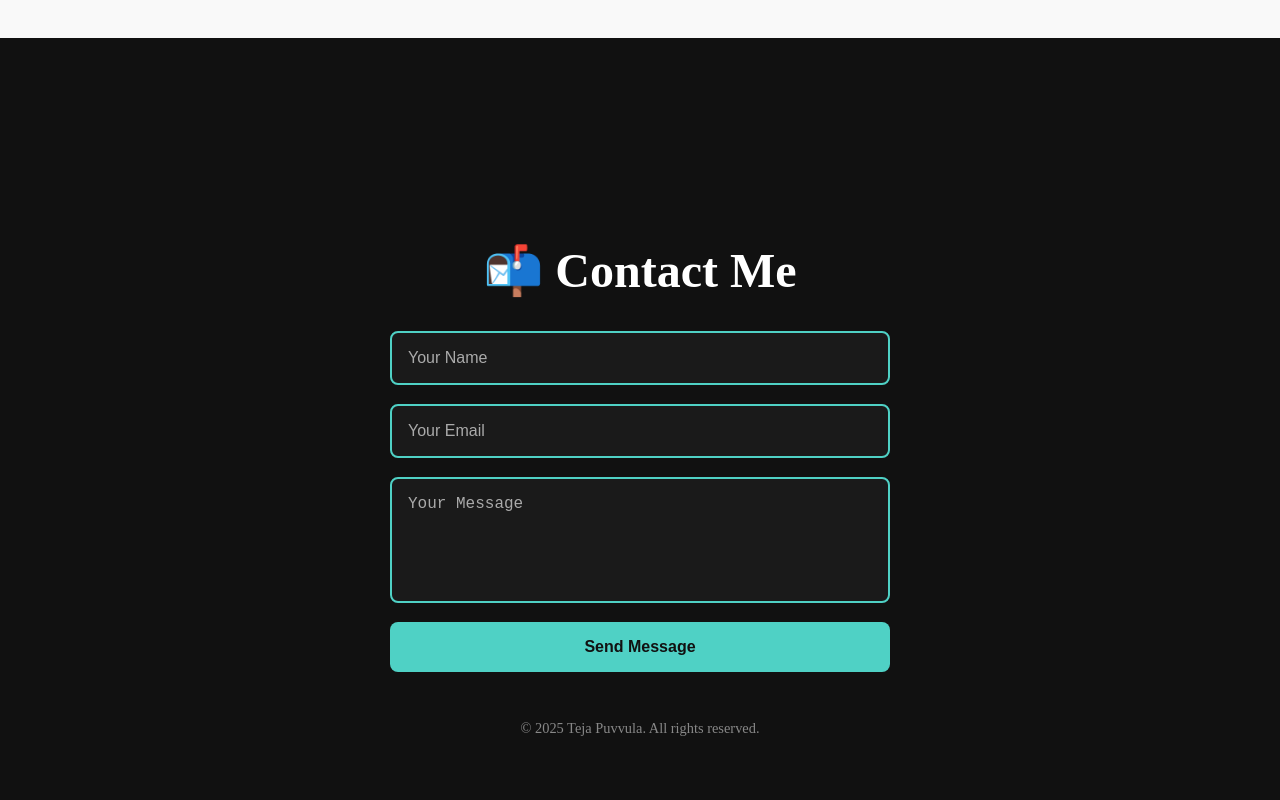
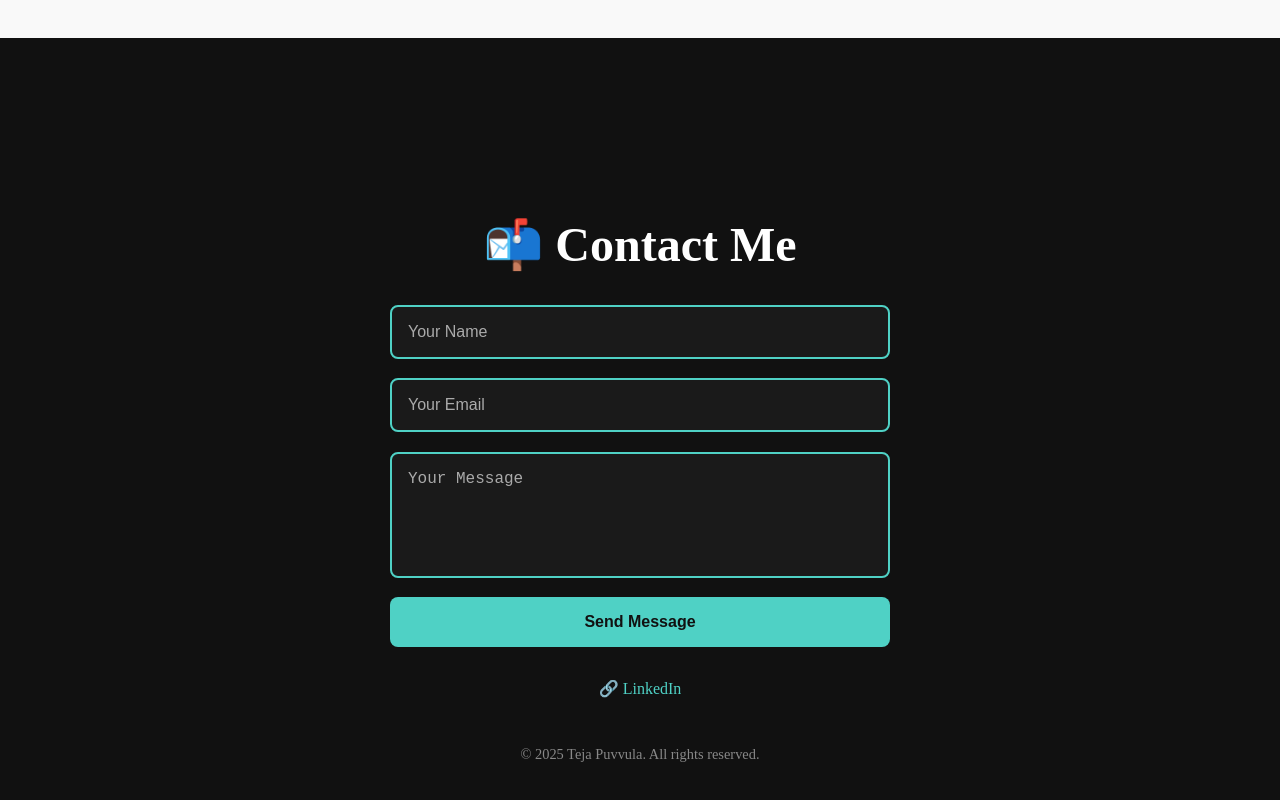
Before and after one commit to pteja1021/Portfolio, a React (Create React App) app: page / in a window 1280 px wide. Shown: the part 3486-4286 px from the top of the page. Built offline with nearby package versions, Linux system fonts and the light colour scheme; no server answers.

Commit message:
add linkedin

```diff
--- a/src/Sections/5-contactMe/index.jsx
+++ b/src/Sections/5-contactMe/index.jsx
@@ -86,6 +86,17 @@ export function Contact() {
           {submitted ? "Message Sent ✅" : "Send Message"}
         </button>
       </motion.form>
+      <div className="contact-socials">
+        <a
+          href="https://www.linkedin.com/in/teja-puvvula-a98368210/"
+          target="_blank"
+          rel="noreferrer"
+          className="social-link"
+        >
+          🔗 LinkedIn
+        </a>
+      </div>
+
       <footer className="contact-footer">
         &copy; {new Date().getFullYear()} Teja Puvvula. All rights reserved.
       </footer>
--- a/src/Sections/5-contactMe/styles.css
+++ b/src/Sections/5-contactMe/styles.css
@@ -64,3 +64,24 @@
   color: #888;
   text-align: center;
 }
+
+.contact-socials {
+  margin-top: 2rem;
+  display: flex;
+  gap: 1.5rem;
+  justify-content: center;
+  z-index: 1;
+}
+
+.social-link {
+  color: #4fd1c5;
+  font-weight: 500;
+  font-size: 1rem;
+  text-decoration: none;
+  transition: color 0.3s ease;
+}
+
+.social-link:hover {
+  color: white;
+  text-decoration: underline;
+}
```
